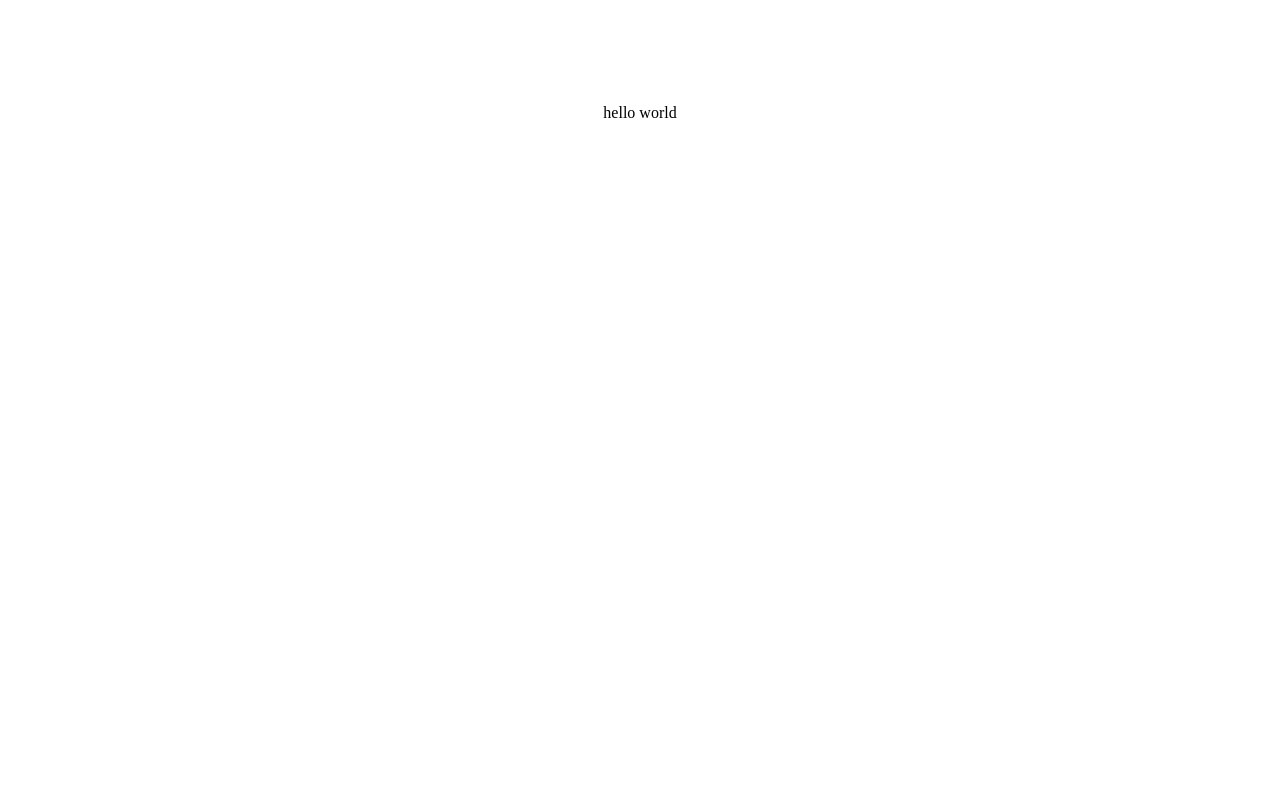
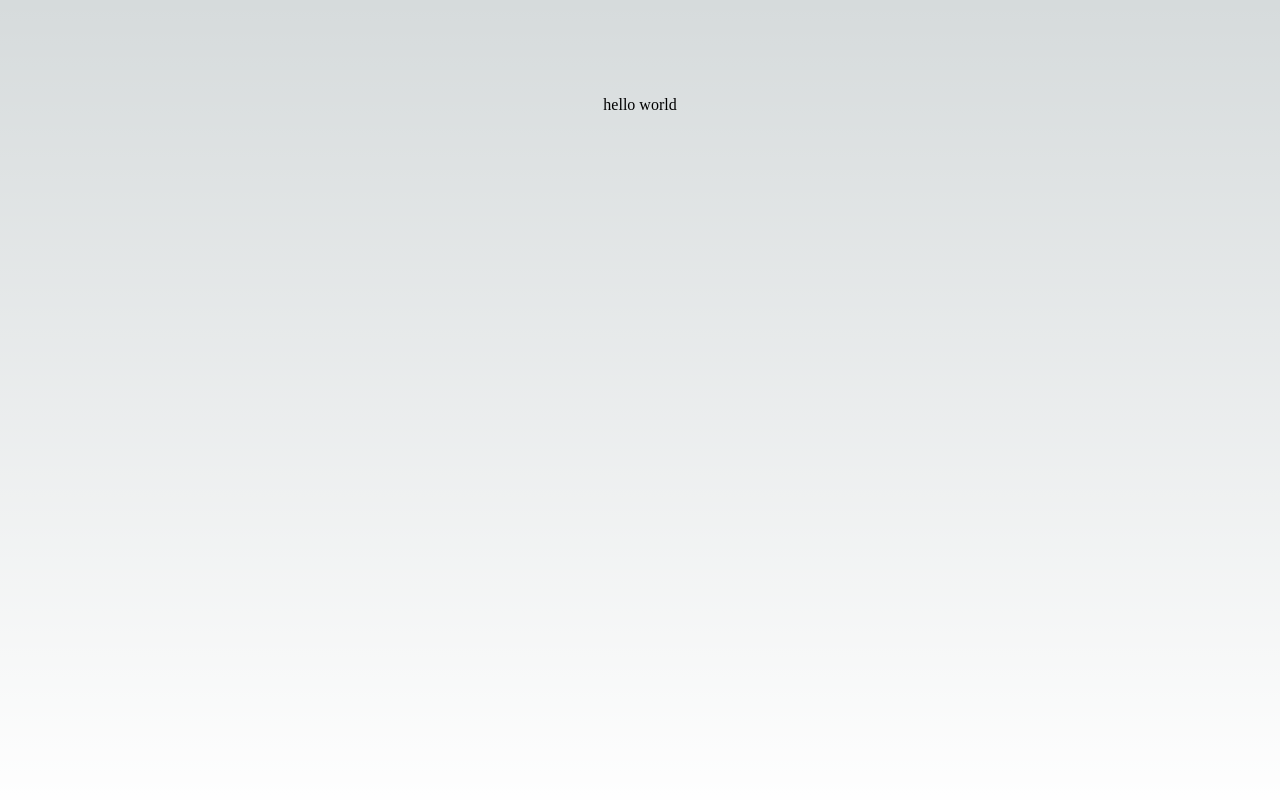
Before and after one commit to jeremielenoir/oostaoo-site, a Next.js app: page / in a window 1280 px wide. Shown: the top 800 px of the page. Built offline with nearby package versions, Linux system fonts and the light colour scheme.

Commit message:
Version 12 rollback

```diff
--- a/package.json
+++ b/package.json
@@ -11,13 +11,12 @@
       "test": "jest"
    },
    "dependencies": {
-    "@next/font": "13.1.2",
       "@types/node": "18.11.18",
       "@types/react": "18.0.26",
       "@types/react-dom": "18.0.10",
       "eslint": "8.32.0",
       "eslint-config-next": "13.1.2",
-    "next": "13.1.2",
+      "next": "12.3.2",
       "react": "18.2.0",
       "react-dom": "18.2.0",
       "typescript": "4.9.4"
--- /dev/null
+++ b/pages/_app.tsx
@@ -0,0 +1,6 @@
+import { AppProps } from 'next/app';
+import './globals.css';
+
+export default function MyApp({ Component, pageProps }: AppProps) {
+   return <Component {...pageProps} />;
+}
```
Also changed, not shown: tsconfig.json (+8 -1 lines), 1 other file (tests, documents, lock files or other folders). Lines whose indentation alone changed are shown as unchanged.
